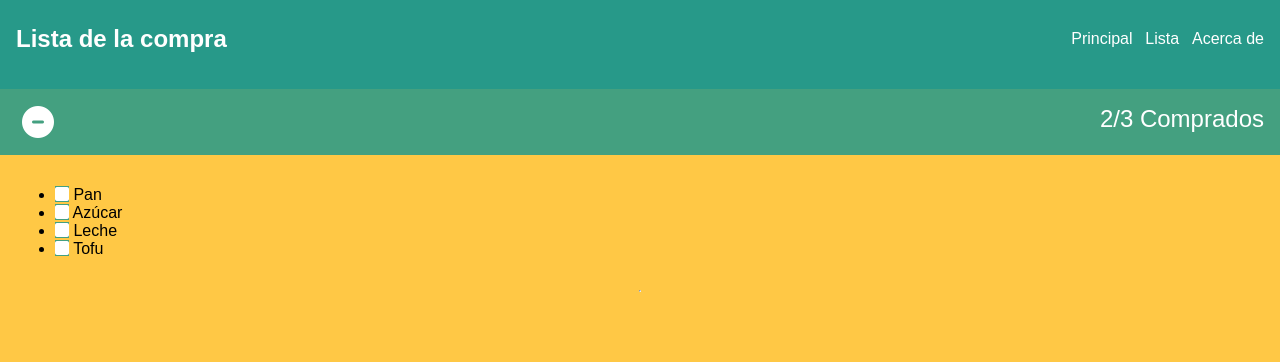
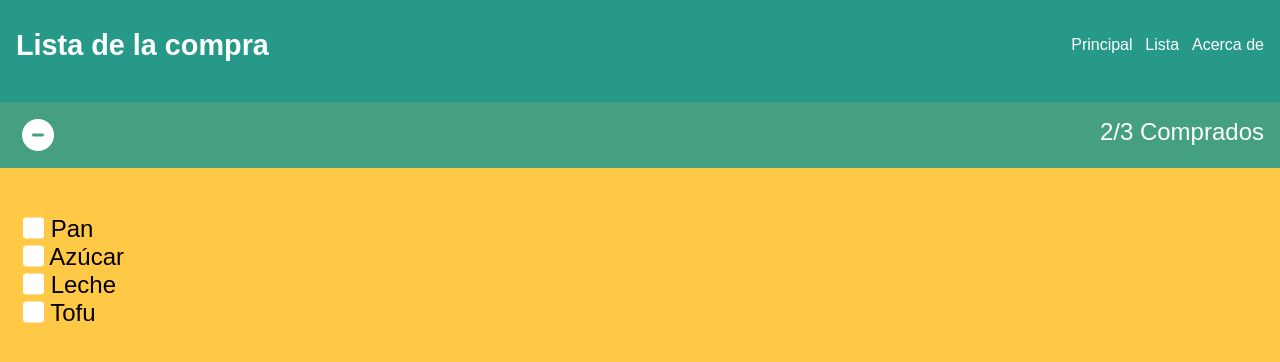
Before and after one commit to JRaulPC/202307-w1ch3-raul-perez, a plain HTML site: page lista.html in a window 1280 px wide. Drawn offline with Linux system fonts and the light colour scheme.

Commit message:
Add styles to lista page WIP

```diff
--- a/styles.css
+++ b/styles.css
@@ -30,7 +30,11 @@ body {
   padding-top: 5px;
 }
 
-.menu__main__header {
+a {
+  color: inherit;
+}
+
+.menu__main__title {
   font-weight: bold;
   font-size: 1.8rem;
 }
@@ -92,9 +96,32 @@ input[type="text"] {
   text-align: center;
 }
 
-.fa {
+div > button {
   border: none;
   color: white;
   background-color: rgb(68, 160, 128);
   size: 5px;
 }
+
+.shopping__list {
+  list-style: none;
+  display: flex;
+  flex-direction: column;
+  font-size: 1.5rem;
+  padding: 0.5rem;
+  margin-right: 2rem;
+}
+
+.shopping__list::before {
+  text-decoration: line-through;
+}
+
+.fa-square {
+  background-color: rgb(255, 200, 69);
+  color: white;
+}
+
+hr {
+  border: black 1px;
+  width: 100%;
+}
```
